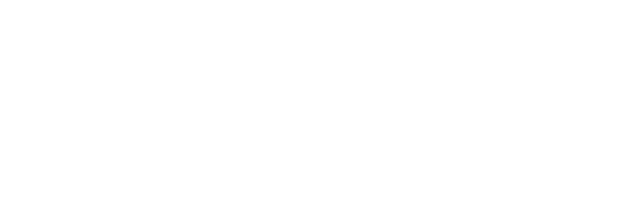
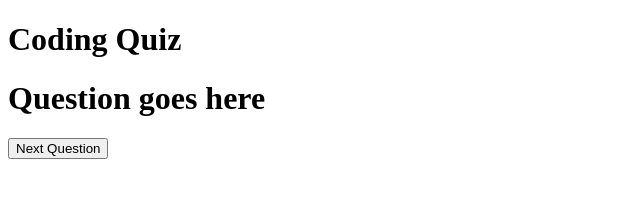
Before and after one commit to julesscheil/Javascript-Fundamentals-Quiz, a plain HTML site: page index.html in a window 1280 px wide. Shown: the whole page, without its empty margins (0-640 px from the left). Drawn offline with Linux system fonts and the light colour scheme.

Commit message:
Added button event listener and first question set up.

```diff
--- a/index.html
+++ b/index.html
@@ -7,7 +7,13 @@
     <title>Document</title>
 </head>
 <body>
-
+    <h1>Coding Quiz</h1>
+    <main>
+        <div id="current-question">
+        </div>
+        <div> <button id="next-question">Next Question</button>
+        </div>
+    </main>
 <script src="script.js"></script>
 </body>
 </html>
--- a/script.js
+++ b/script.js
@@ -1 +1,24 @@
-console.log("Hello world");
+//DOM Variables
+var questionContainer=document.getElementById("current-question");
+var nextQuestionButton=document.getElementById("next-question");
+
+//Javascript Variables
+
+var questionOne ={
+    question:"Question goes here",
+    choices: ["A","B","C","D"],
+    answers: "A",
+};
+
+//Function Definitions
+function displayQuestion() {
+    var questionEl = document.createElement("h1");
+    questionEl.textContent=questionOne.question;
+    questionContainer.append(questionEl);
+}
+//Event Listeners
+nextQuestionButton.addEventListener("click", function() {
+    console.log("You clicked the button");
+})
+//Function Calls
+displayQuestion();
```
